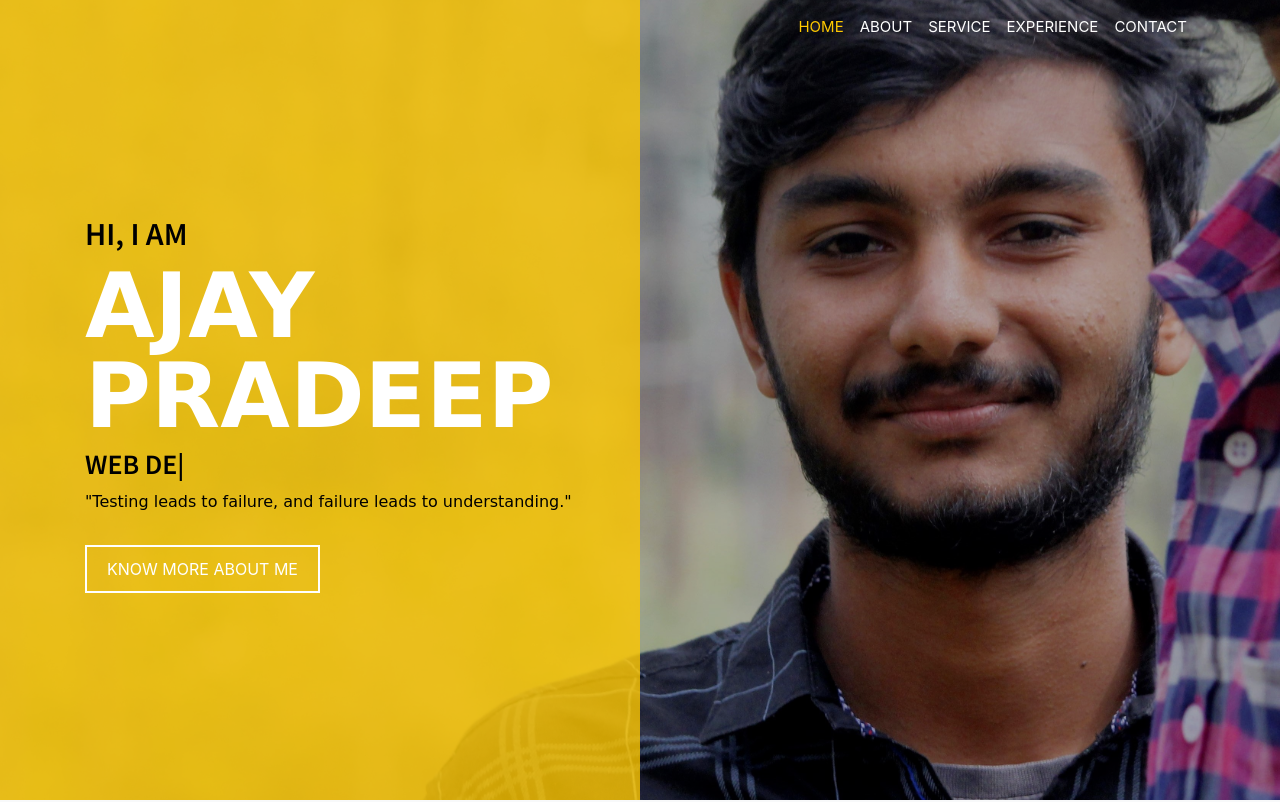
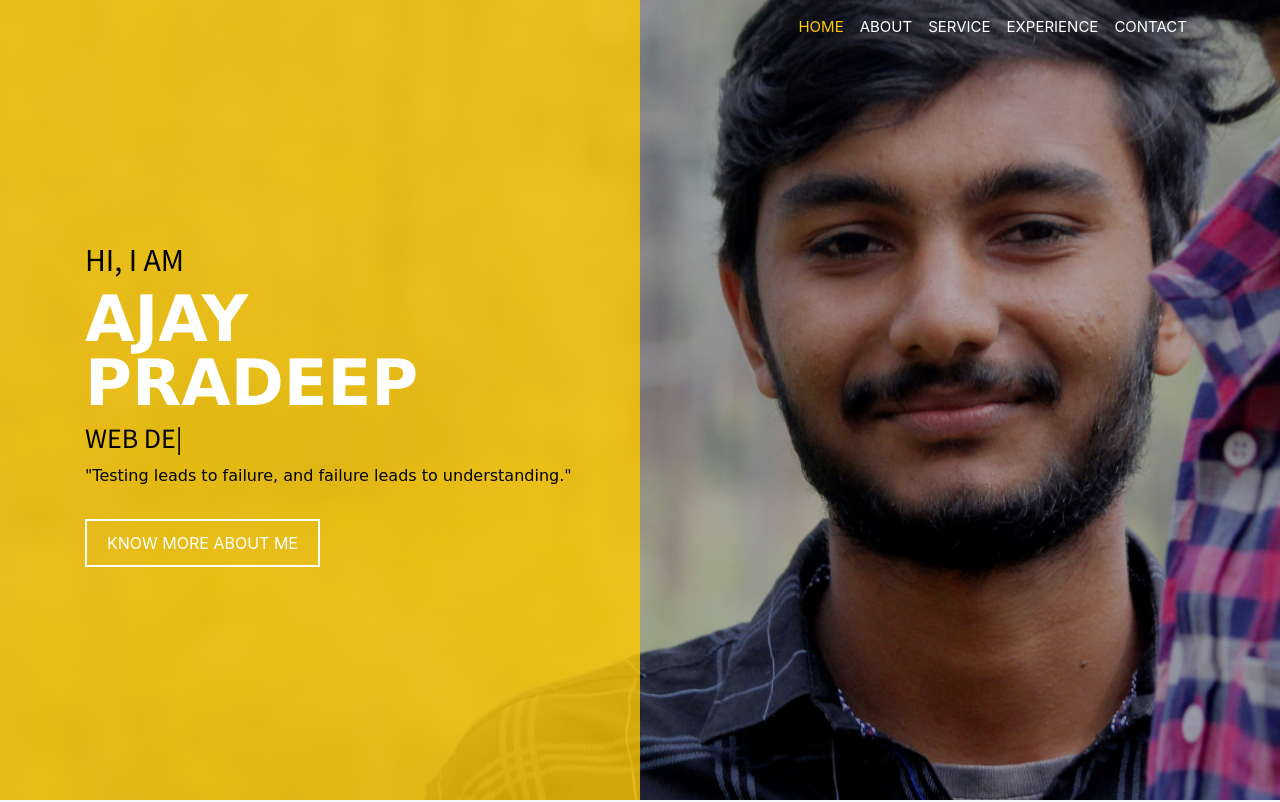
Before and after one commit to ajaygitt/ajay, a plain HTML site: page index.html in a window 1280 px wide. Shown: the top 802 px of the page. Drawn offline with nearby package versions, Linux system fonts and the light colour scheme.

Commit message:
Update style.css

```diff
--- a/style.css
+++ b/style.css
@@ -64,13 +64,13 @@ h5,
 h6 {
     font-family: 'Source Sans Pro', sans-serif;
     color: #000;
-    font-weight: 600;
+    font-weight: 400;
     line-height: 1.7;
     margin: 0;
 }
 
 .d-table {
-    width: 100%;
+    width: 100zzz%;
     height: 100%;
 }
 
@@ -333,7 +333,7 @@ button:focus {
 
 .hero-content h1 {
     color: #fff;
-    font-size: 90px;
+    font-size: 64px;
     font-weight: 700;
     font-family:Verdana, Geneva, Tahoma, sans-serif;
     line-height: 1;
```
